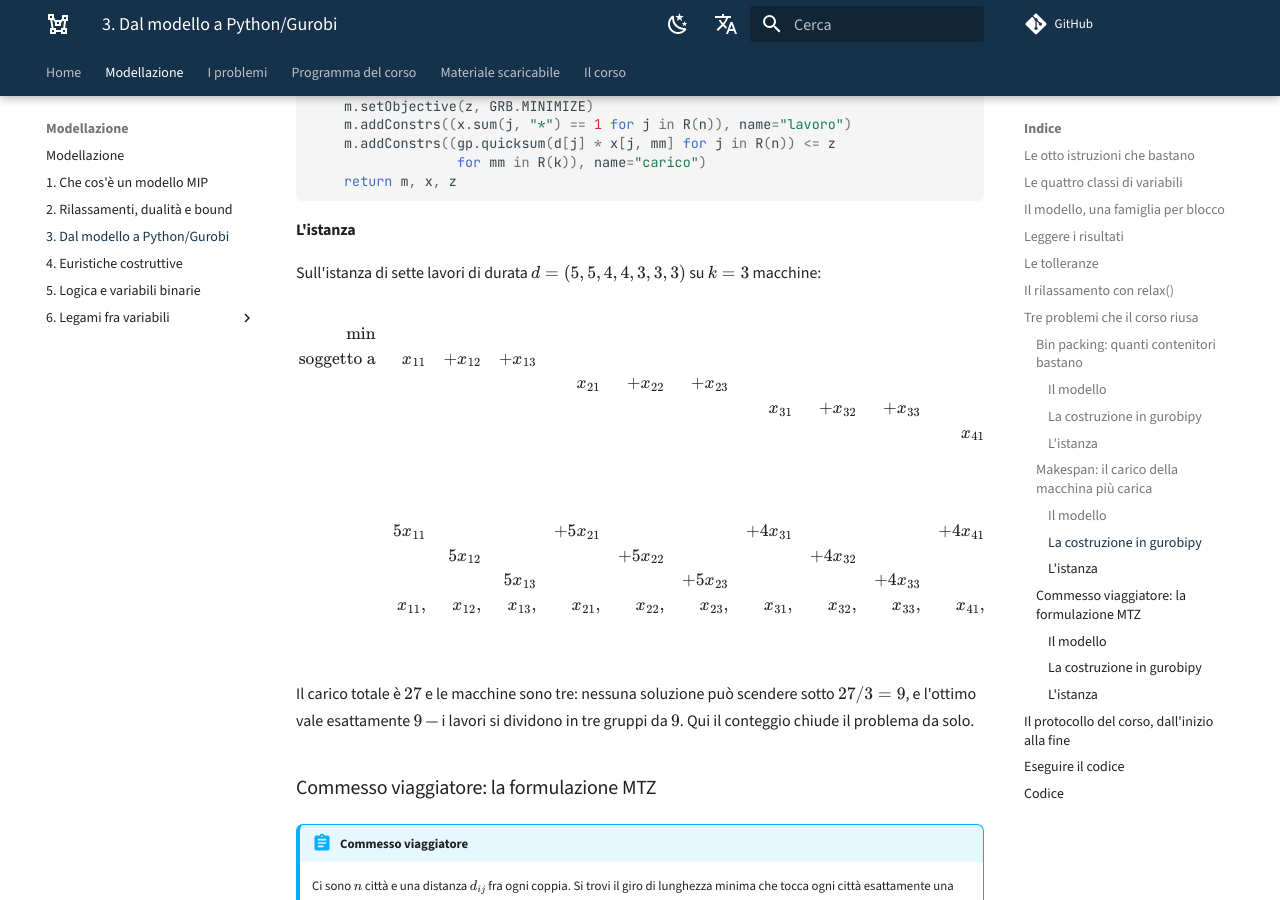
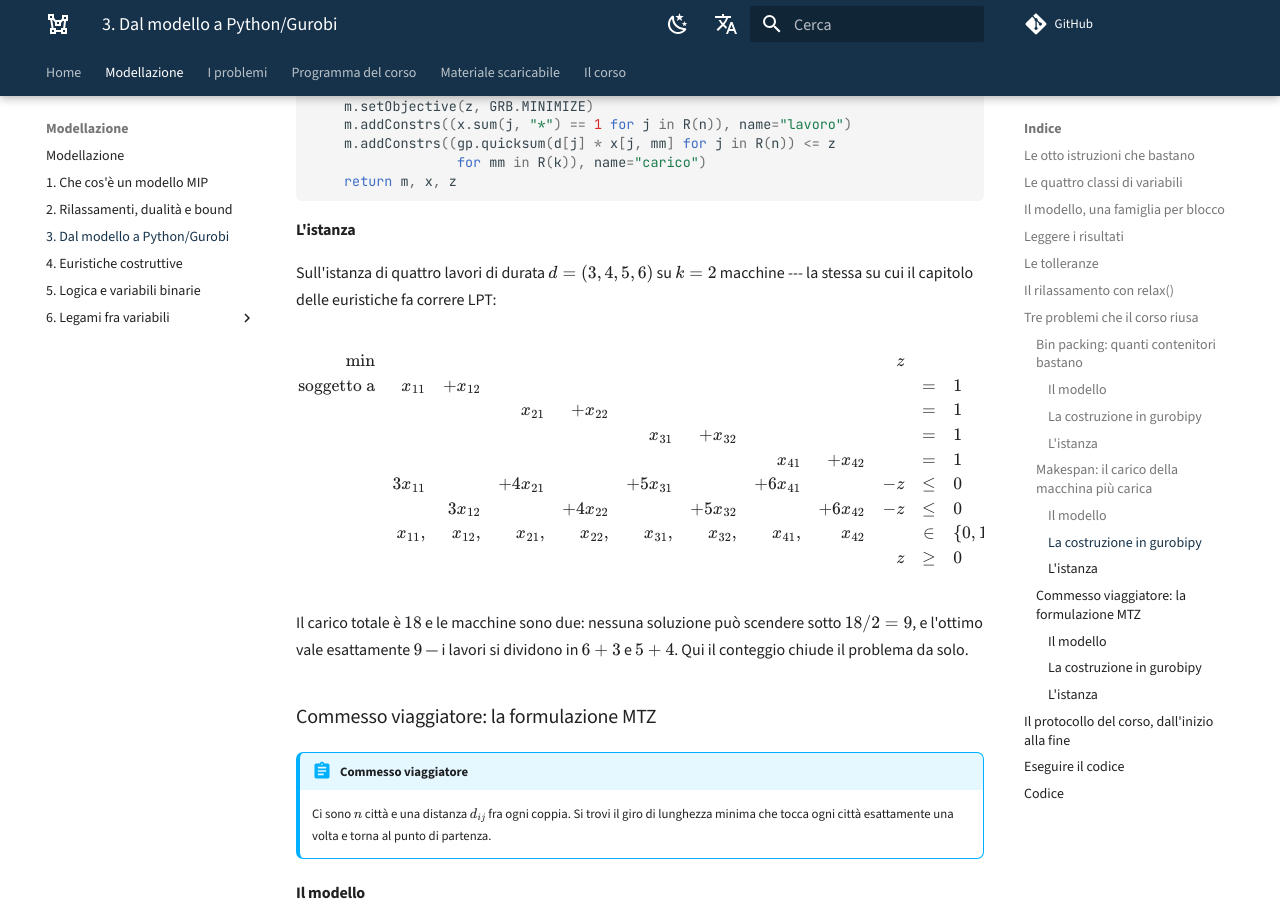
Before and after one commit to fabiofurini/modellazione-mip, an MkDocs documentation site: the page built from docs/modellazione-3.md, in a window 1280 px wide and 900 px high, scrolled down 7441 px. Built offline with MkDocs 1.6.1 and Material for MkDocs 9.7.7, drawn with Linux system fonts in a browser that asks for light colours; comment, search, counter and statistics services are not loaded.

Commit message:
Il makespan scende a quattro lavori su due macchine
Era rimasto il piu' grande dei tre, ventidue variabili contro quindici degli
altri due. Ora usa i quattro lavori di durata 3, 4, 5 e 6 su due macchine: nove
variabili, ed e' esattamente l'esempio su cui il capitolo delle euristiche
confronta l'ordine naturale con LPT. L'ottimo resta 9, e il conteggio
18/2 lo raggiunge.

Co-Authored-By: Claude Opus 5 <noreply@anthropic.com>

```diff
--- a/docs/modellazione-3.md
+++ b/docs/modellazione-3.md
@@ -336,28 +336,24 @@ def modello_cmax(d, k):
 
 #### L'istanza
 
-Sull'istanza di sette lavori di durata $d = (5, 5, 4, 4, 3, 3, 3)$ su $k = 3$
-macchine:
+Sull'istanza di quattro lavori di durata $d = (3, 4, 5, 6)$ su $k = 2$
+macchine --- la stessa su cui il capitolo delle euristiche fa correre LPT:
 
 <!-- modello-esteso: cap06_cmax -->
 
 <div class="modello-esteso largo" markdown>
 
 $$
-\begin{array}{rrrrrrrrrrrrrrrrrrrrrrr c l}
-\min &  &  &  &  &  &  &  &  &  &  &  &  &  &  &  &  &  &  &  &  &  & z &  & \\
-\text{soggetto a} & x_{11} & +x_{12} & +x_{13} &  &  &  &  &  &  &  &  &  &  &  &  &  &  &  &  &  &  &  & = & 1\\
- &  &  &  & x_{21} & +x_{22} & +x_{23} &  &  &  &  &  &  &  &  &  &  &  &  &  &  &  &  & = & 1\\
- &  &  &  &  &  &  & x_{31} & +x_{32} & +x_{33} &  &  &  &  &  &  &  &  &  &  &  &  &  & = & 1\\
- &  &  &  &  &  &  &  &  &  & x_{41} & +x_{42} & +x_{43} &  &  &  &  &  &  &  &  &  &  & = & 1\\
- &  &  &  &  &  &  &  &  &  &  &  &  & x_{51} & +x_{52} & +x_{53} &  &  &  &  &  &  &  & = & 1\\
- &  &  &  &  &  &  &  &  &  &  &  &  &  &  &  & x_{61} & +x_{62} & +x_{63} &  &  &  &  & = & 1\\
- &  &  &  &  &  &  &  &  &  &  &  &  &  &  &  &  &  &  & x_{71} & +x_{72} & +x_{73} &  & = & 1\\
- & 5x_{11} &  &  & +5x_{21} &  &  & +4x_{31} &  &  & +4x_{41} &  &  & +3x_{51} &  &  & +3x_{61} &  &  & +3x_{71} &  &  & -z & \le & 0\\
- &  & 5x_{12} &  &  & +5x_{22} &  &  & +4x_{32} &  &  & +4x_{42} &  &  & +3x_{52} &  &  & +3x_{62} &  &  & +3x_{72} &  & -z & \le & 0\\
- &  &  & 5x_{13} &  &  & +5x_{23} &  &  & +4x_{33} &  &  & +4x_{43} &  &  & +3x_{53} &  &  & +3x_{63} &  &  & +3x_{73} & -z & \le & 0\\
- & x_{11}, & x_{12}, & x_{13}, & x_{21}, & x_{22}, & x_{23}, & x_{31}, & x_{32}, & x_{33}, & x_{41}, & x_{42}, & x_{43}, & x_{51}, & x_{52}, & x_{53}, & x_{61}, & x_{62}, & x_{63}, & x_{71}, & x_{72}, & x_{73} &  & \in & \{0, 1\}\\
- &  &  &  &  &  &  &  &  &  &  &  &  &  &  &  &  &  &  &  &  &  & z & \ge & 0
+\begin{array}{rrrrrrrrrr c l}
+\min &  &  &  &  &  &  &  &  & z &  & \\
+\text{soggetto a} & x_{11} & +x_{12} &  &  &  &  &  &  &  & = & 1\\
+ &  &  & x_{21} & +x_{22} &  &  &  &  &  & = & 1\\
+ &  &  &  &  & x_{31} & +x_{32} &  &  &  & = & 1\\
+ &  &  &  &  &  &  & x_{41} & +x_{42} &  & = & 1\\
+ & 3x_{11} &  & +4x_{21} &  & +5x_{31} &  & +6x_{41} &  & -z & \le & 0\\
+ &  & 3x_{12} &  & +4x_{22} &  & +5x_{32} &  & +6x_{42} & -z & \le & 0\\
+ & x_{11}, & x_{12}, & x_{21}, & x_{22}, & x_{31}, & x_{32}, & x_{41}, & x_{42} &  & \in & \{0, 1\}\\
+ &  &  &  &  &  &  &  &  & z & \ge & 0
 \end{array}
 $$
 
@@ -365,9 +361,9 @@ $$
 
 <!-- modello-esteso: fine -->
 
-Il carico totale è $27$ e le macchine sono tre: nessuna soluzione può scendere
-sotto $27/3 = 9$, e l'ottimo vale esattamente $9$ — i lavori si dividono in tre
-gruppi da $9$. Qui il conteggio chiude il problema da solo.
+Il carico totale è $18$ e le macchine sono due: nessuna soluzione può scendere
+sotto $18/2 = 9$, e l'ottimo vale esattamente $9$ — i lavori si dividono in
+$6+3$ e $5+4$. Qui il conteggio chiude il problema da solo.
 
 ### Commesso viaggiatore: la formulazione MTZ
 
@@ -751,8 +747,8 @@ il notebook è
     assert z_bpp == minimo_teorico
 
     # --- P||Cmax: il makespan su macchine identiche ---
-    d_cmax = [5, 5, 4, 4, 3, 3, 3]   # durate dei lavori
-    k_cmax = 3                       # macchine identiche
+    d_cmax = [3, 4, 5, 6]             # durate dei lavori
+    k_cmax = 2                       # macchine identiche
 
 
     def modello_cmax(d, k):
```
Also changed, not shown: 4 other files.
